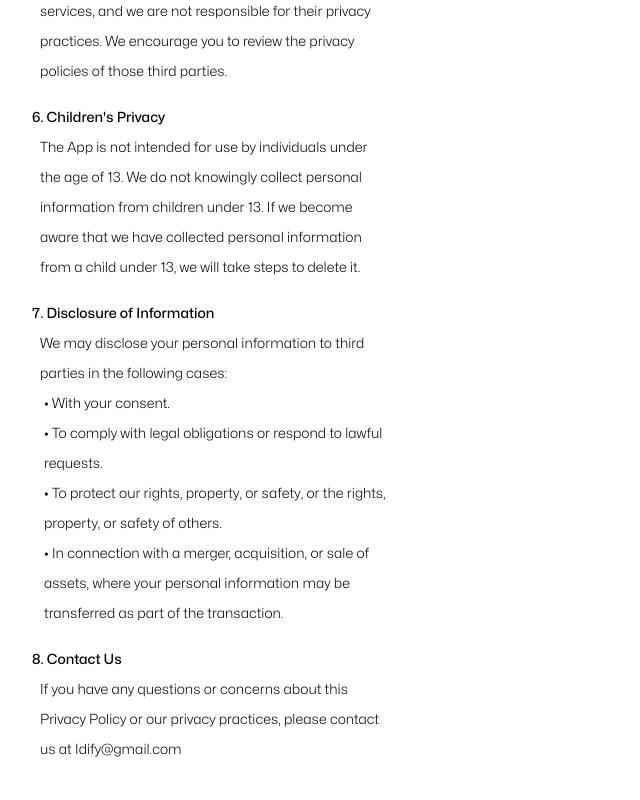
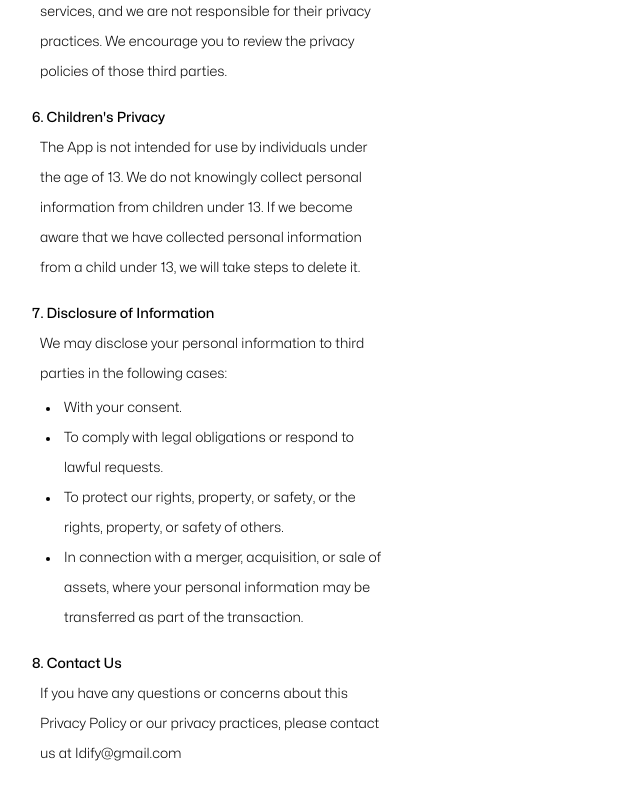
Before and after one commit to xtendEG/idify-react-mobile, a React (Vite) app: page /profile/settings/privacy in a window 1280 px wide. Shown: the part 1302-2102 px from the top of the page, without its empty margins (0-640 px from the left). Built offline with nearby package versions, Linux system fonts and the light colour scheme.

Commit message:
ui => done

```diff
--- a/src/components/common/formmat-text.jsx
+++ b/src/components/common/formmat-text.jsx
@@ -1,45 +1,72 @@
+import React from 'react';
+
 const StructuredTextDisplay = ({ text, className }) => {
+
+  // Helper function to render formatted JSX based on the input text.
   const formatText = (inputText) => {
     const lines = inputText.split('\n');
+    const elements = [];
+    let inList = false;
+    let listItems = [];
 
-      let formattedHtml = '';
-      let inList = false;
+    lines.forEach((line, index) => {
+      line = line.trim();
 
-      lines.forEach(line => {
-        line = line.trim();
       if (line.match(/^[a-z]\./)) {
-          // This is a main point (e.g., "a.")
+        // Main point (e.g., "a.")
         if (inList) {
-            formattedHtml += '</ul>';
+          elements.push(
+            <ul className="list-disc pl-5 mt-1" key={`list-${index}`}>
+              {listItems}
+            </ul>
+          );
           inList = false;
+          listItems = [];
         }
-          formattedHtml += `<p className="font-medium mt-2">${line}</p>`;
+        elements.push(
+          <p className="font-medium mt-2" key={`point-${index}`}>{line}</p>
+        );
       } else if (line.startsWith('•')) {
-          // This is a bullet point
+        // Bullet point
         if (!inList) {
-            formattedHtml += '<ul className="list-disc pl-5 mt-1">';
           inList = true;
         }
-          formattedHtml += `<li class="ps-1">• ${line.substring(1).trim()}</li>`;
+        listItems.push(
+          <li className="ps-1" key={`bullet-${index}`}> {line.substring(1).trim()}</li>
+        );
       } else if (line) {
-          // This is regular text
+        // Regular text
         if (inList) {
-            formattedHtml += '</ul>';
+          elements.push(
+            <ul className="list-disc pl-5 mt-1" key={`list-${index}`}>
+              {listItems}
+            </ul>
+          );
           inList = false;
+          listItems = [];
         }
-          formattedHtml += `<p>${line}</p>`;
+        elements.push(
+          <p key={`text-${index}`}>{line}</p>
+        );
       }
     });
 
+    // Push any remaining list items
     if (inList) {
-        formattedHtml += '</ul>';
+      elements.push(
+        <ul className="list-disc pl-5 mt-1" key="remaining-list">
+          {listItems}
+        </ul>
+      );
     }
 
-      return formattedHtml;
+    return elements;
   };
 
   return (
-      <div className={className} dangerouslySetInnerHTML={{ __html: formatText(text) }} />
+    <div className={className}>
+      {formatText(text)}
+    </div>
   );
 };
 
--- a/src/components/common/heading.jsx
+++ b/src/components/common/heading.jsx
@@ -1,6 +1,8 @@
 import React from "react";
 import arrow from "../../assets/images/common/arrow.svg";
-import { useNavigate } from "react-router-dom";
+import { Link, useNavigate } from "react-router-dom";
+import settings from "../../assets/images/profile/settings.svg";
+
 const Heading = ({ heading, returnFn, bg }) => {
   const navigate = useNavigate();
   return (
@@ -9,8 +11,8 @@ const Heading = ({ heading, returnFn, bg }) => {
         bg || "bg-transparent"
       }`}
     >
-      <div className="relative flex justify-center ">
-        <button onClick={returnFn || (() => navigate(-1))}>
+      <div className={`relative flex ${heading=="Home"?"justify-between":"justify-center"} items-center `}>
+      <button onClick={returnFn || (() => navigate(-1))}>
           <img
             src={arrow}
             alt="arrow"
@@ -18,6 +20,9 @@ const Heading = ({ heading, returnFn, bg }) => {
           />
         </button>
         <h1 className="text-6 font-semibold leading-[19.34px]">{heading}</h1>
+        {heading=="Home"&& <Link to="/profile/settings" className="flex items-center justify-center w-[32px] h-[32px] shadow-custom bg-white rounded-full ">
+          <img src={settings} alt="" />
+        </Link>}
       </div>
     </div>
   );
--- a/src/screens/camera/edit/index.jsx
+++ b/src/screens/camera/edit/index.jsx
@@ -31,15 +31,15 @@ const Edit = () => {
     title: "National ID Service",
     subtitle:
       "Before continuing your process, you may need to be aware of some requirements.",
-    desc: `•Size: The photo should be 4 cm x 6 cm
+    desc: `Size: The photo should be 4 cm x 6 cm
 
-•Color and Background: The photo should be in color, with a white or off-white background. The background should be plain and without any patterns or shadows.
+Color and Background: The photo should be in color, with a white or off-white background. The background should be plain and without any patterns or shadows.
 
-•Head Position: The head should be directly facing the camera, with the face fully visible. The head should not be tilted or turned in any direction. Both ears should be visible.
-•Expression and Eyes: The expression should be neutral, with the mouth closed. The eyes should be open and clearly visible, with no reflections or red-eye effect caused by the camera flash.
-•Attire: The photo should be taken with the person wearing normal, everyday attire. Hats, headscarves, or other head coverings are not allowed, except for religious purposes. However, the face should be fully visible from the bottom of the chin to the hairline.
-•Glasses: If the person wears glasses, the eyes should be clearly visible without any reflections. Sunglasses or tinted glasses are not allowed.
-•Photo Quality: The photo should be of high quality, with good resolution and sharpness. It should not be blurry, grainy, or pixelated.`,
+Head Position: The head should be directly facing the camera, with the face fully visible. The head should not be tilted or turned in any direction. Both ears should be visible.
+Expression and Eyes: The expression should be neutral, with the mouth closed. The eyes should be open and clearly visible, with no reflections or red-eye effect caused by the camera flash.
+Attire: The photo should be taken with the person wearing normal, everyday attire. Hats, headscarves, or other head coverings are not allowed, except for religious purposes. However, the face should be fully visible from the bottom of the chin to the hairline.
+Glasses: If the person wears glasses, the eyes should be clearly visible without any reflections. Sunglasses or tinted glasses are not allowed.
+Photo Quality: The photo should be of high quality, with good resolution and sharpness. It should not be blurry, grainy, or pixelated.`,
   };
 
   return (
--- a/src/screens/profile/create-album.jsx
+++ b/src/screens/profile/create-album.jsx
@@ -34,6 +34,8 @@ const CreateAlbum = () => {
                 "w-full flex items-center justify-between rounded-[10px] p-3 bg-white text-4  font-medium border-[1px] border-[1px] border-[#D7D7D7] "
               }
               menuClassName={"top-[calc(100%+6px)] w-full"}
+              showArrow={true}
+              arrowFill="black"
             />
           </div>
           <div>
@@ -46,6 +48,8 @@ const CreateAlbum = () => {
                 "w-full flex items-center justify-between rounded-[10px] p-3 bg-white text-4  font-medium border-[1px] border-[1px] border-[#D7D7D7] "
               }
               menuClassName={"top-[calc(100%+6px)] w-full"}
+              showArrow={true}
+              arrowFill="black"
             />
           </div>
           <div>
--- a/src/screens/profile/settings/about.jsx
+++ b/src/screens/profile/settings/about.jsx
@@ -10,12 +10,8 @@ const About = () => {
     "Legal Compliance: It's important to note that Idify is intended for personal use only and must be used in accordance with applicable laws and regulations. Using edited documents for fraudulent purposes or any illegal activities is strictly prohibited. We encourage users to familiarize themselves with the guidelines provided by relevant authorities regarding the use and acceptability of edited documents.",
   ];
   return (
-    <AppLayout
-      headingTitle={"About"}
-      headingBg={"bg-white"}
-
-    >
-       <div className="mt-5 font-light text-3 leading-[30px]">
+    <AppLayout headingTitle={"About"} headingBg={"bg-white"}>
+      <div className="mt-5 font-light text-3 leading-[30px] pb-[90px]">
         <p>
           Idify is a secure mobile application designed to assist you in editing
           and enhancing images of government documents. Our app provides a
@@ -28,6 +24,7 @@ const About = () => {
             {index + 1}. {item}
           </p>
         ))}
+        <div className="fixed bottom-0 left-0 right-0  bg-custom-gradient h-[138px]"></div>
       </div>
     </AppLayout>
   );
--- a/src/screens/profile/settings/help.jsx
+++ b/src/screens/profile/settings/help.jsx
@@ -31,7 +31,7 @@ const Help = () => {
       headingBg={"bg-white"}
       childrenClassName={"pb-20"}
     >
-      <div className="mt-5 font-light text-3 leading-[30px] ">
+      <div className="mt-5 font-light text-3 leading-[30px] pb-[60px] ">
         <p>
           Welcome to the Help & Support section. We're here to assist you and
           provide answers to commonly asked questions. If you can't find the
@@ -73,6 +73,8 @@ const Help = () => {
             highly appreciated and helps us shape the future of the app.
           </p>
         </div>
+        <div className="fixed bottom-0 left-0 right-0  bg-custom-gradient h-[138px]"></div>
+
       </div>
     </AppLayout>
   );
```
Lines whose indentation alone changed are shown as unchanged.
